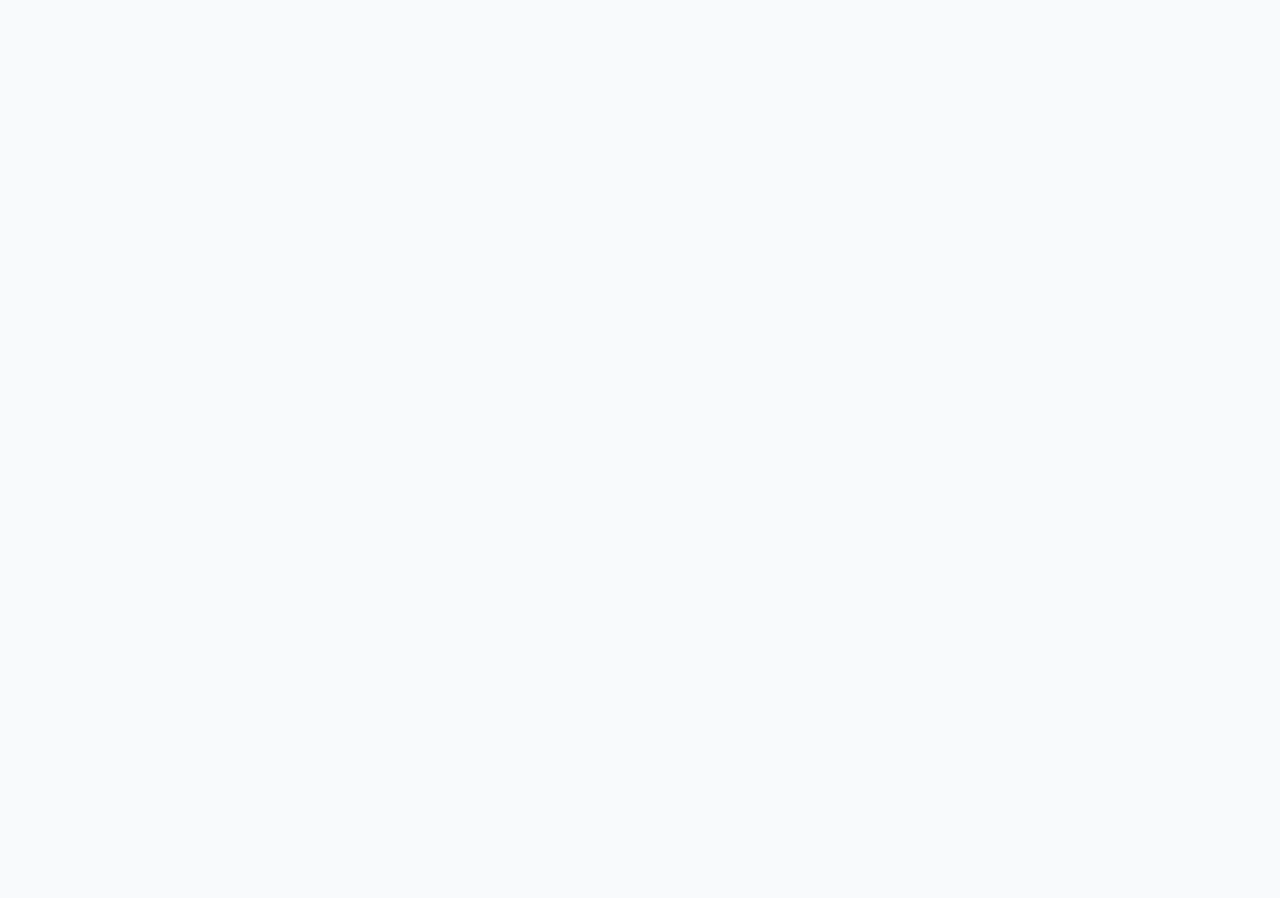
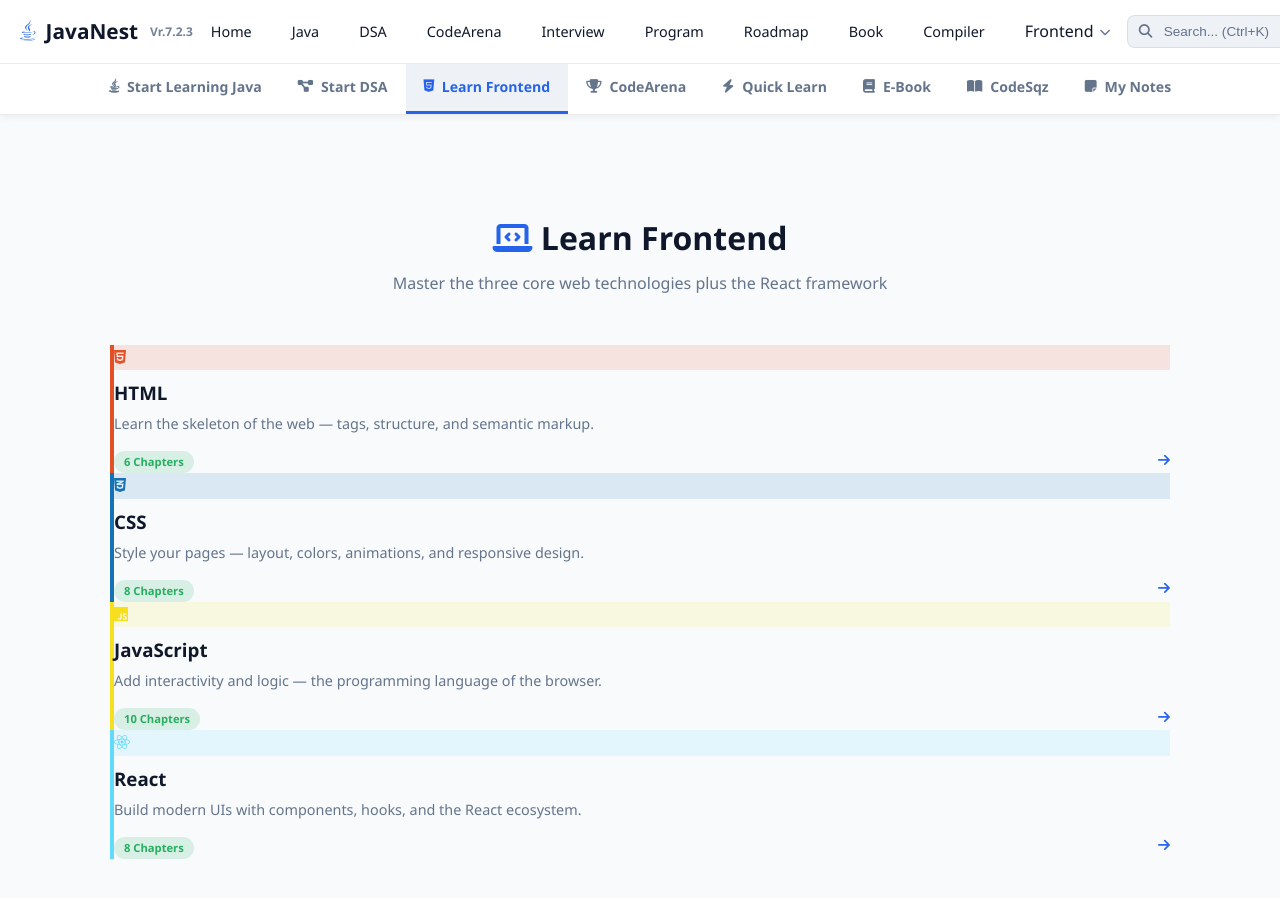
Before and after one commit to abhinavmaurya12/javapath-react, a React (Vite) app: page /frontend in a window 1280 px wide. Before the commit this address had no page. Shown: the top 898 px of the page. Before the commit the page ends 800 px from the top, so only its background shows below. Built offline with nearby package versions, Linux system fonts and the light colour scheme.

Commit message:
Add Learn Frontend landing page with HTML/CSS/JS/React cards

```diff
--- a/src/App.jsx
+++ b/src/App.jsx
@@ -22,6 +22,7 @@ import CodeSqzPage from './pages/CodeSqzPage'
 import QuickLearnPage from './pages/QuickLearnPage'
 import SubNav from './components/SubNav'
 import FrontendPage from './pages/FrontendPage'
+import FrontendLandingPage from './pages/FrontendLandingPage'
 
 function Layout({ children, hideFooter = false, hideSubNav = false }) {
   return (
@@ -70,6 +71,7 @@ export default function App() {
         <Route path="/codesqz" element={<Layout hideFooter><CodeSqzPage /></Layout>} />
         <Route path="/quick-learn" element={<Layout hideFooter><QuickLearnPage /></Layout>} />
         <Route path="/mynotes" element={<Layout hideFooter><MyNotesPage /></Layout>} />
+        <Route path="/frontend" element={<Layout hideFooter><FrontendLandingPage /></Layout>} />
         <Route path="/frontend/:track" element={<Layout hideFooter><FrontendPage /></Layout>} />
       </Routes>
     </ProgressProvider>
--- a/src/assets/css/frontend-style.css
+++ b/src/assets/css/frontend-style.css
@@ -1,6 +1,37 @@
-.frontend-layout {
-  display: flex;
-  min-height: calc(100vh - 64px);
+.frontend-landing-grid {
+  display: grid;
+  grid-template-columns: repeat(auto-fit, minmax(240px, 1fr));
+  gap: 24px;
+}
+.frontend-landing-card {
+  background: var(--card);
+  border: 1px solid var(--border);
+  border-radius: var(--radius, 12px);
+  padding: 24px;
+  transition: transform .2s ease, box-shadow .2s ease;
+  cursor: pointer;
+}
+.frontend-landing-card:hover {
+  transform: translateY(-4px);
+  box-shadow: 0 12px 28px rgba(0, 0, 0, .18);
+}
+.frontend-landing-icon {
+  width: 56px;
+  height: 56px;
+  border-radius: 14px;
+  display: inline-flex;
+  align-items: center;
+  justify-content: center;
+  font-size: 1.8rem;
+  margin-bottom: 12px;
+}
+.frontend-landing-card h3 {
+  font-size: 1.3rem;
+  margin: 0;
+}
+.frontend-landing-card p {
+  line-height: 1.5;
+  font-size: .9rem;
 }
 
 /* ===== W3Schools-style vertical sidebar =====
--- a/src/components/HomeSubNav.jsx
+++ b/src/components/HomeSubNav.jsx
@@ -4,7 +4,7 @@ import { Link, useLocation } from 'react-router-dom'
 const SUB_NAV = [
   { label: 'Start Learning Java', to: '/java', icon: 'fa-brands fa-java' },
   { label: 'Start DSA', to: '/dsa', icon: 'fa-project-diagram' },
-  { label: 'Learn Frontend', to: '/frontend/html', icon: 'fab fa-html5' },
+  { label: 'Learn Frontend', to: '/frontend', icon: 'fab fa-html5' },
   { label: 'CodeArena', to: '/codearena', icon: 'fa-trophy' },
   { label: 'Quick Learn', to: '/quick-learn', icon: 'fa-bolt' },
   { label: 'E-Book', to: '/ebook', icon: 'fa-book' },
--- a/src/components/SubNav.jsx
+++ b/src/components/SubNav.jsx
@@ -4,7 +4,7 @@ import { Link, useLocation } from 'react-router-dom'
 const SUB_NAV = [
   { label: 'Start Learning Java', to: '/java', icon: 'fa-brands fa-java' },
   { label: 'Start DSA', to: '/dsa', icon: 'fa-project-diagram' },
-  { label: 'Learn Frontend', to: '/frontend/html', icon: 'fab fa-html5' },
+  { label: 'Learn Frontend', to: '/frontend', icon: 'fab fa-html5' },
   { label: 'CodeArena', to: '/codearena', icon: 'fa-trophy' },
   { label: 'Quick Learn', to: '/quick-learn', icon: 'fa-bolt' },
   { label: 'E-Book', to: '/ebook', icon: 'fa-book' },
--- /dev/null
+++ b/src/pages/FrontendLandingPage.jsx
@@ -0,0 +1,48 @@
+import React from 'react'
+import { Link } from 'react-router-dom'
+import { frontendTracks } from '../data'
+
+const CHAPTER_COUNTS = { html: 6, css: 8, javascript: 10, react: 8 }
+
+const TRACK_ORDER = ['html', 'css', 'javascript', 'react']
+
+const META = {
+  html: { desc: 'Learn the skeleton of the web — tags, structure, and semantic markup.', color: '#e34f26' },
+  css: { desc: 'Style your pages — layout, colors, animations, and responsive design.', color: '#563d7c' },
+  javascript: { desc: 'Add interactivity and logic — the programming language of the browser.', color: '#f7df1e' },
+  react: { desc: 'Build modern UIs with components, hooks, and the React ecosystem.', color: '#61dafb' },
+}
+
+export default function FrontendLandingPage() {
+  return (
+    <div className="section" style={{ paddingTop: 100 }}>
+      <div className="section-title">
+        <h2><i className="fas fa-laptop-code" style={{ color: 'var(--primary)' }}></i> Learn Frontend</h2>
+        <p>Master the three core web technologies plus the React framework</p>
+      </div>
+      <div className="frontend-landing-grid" style={{ maxWidth: 1100, margin: '0 auto', padding: '0 20px' }}>
+        {TRACK_ORDER.map(track => {
+          const data = frontendTracks[track]
+          if (!data) return null
+          const count = CHAPTER_COUNTS[track] || (data.chapters && data.chapters.length) || 0
+          const meta = META[track]
+          return (
+            <Link key={track} to={'/frontend/' + track} style={{ textDecoration: 'none', color: 'inherit' }}>
+              <div className="frontend-landing-card" style={{ borderLeft: `4px solid ${data.color || meta.color}` }}>
+                <div className="frontend-landing-icon" style={{ background: (data.color || meta.color) + '22', color: data.color || meta.color }}>
+                  <i className={data.icon || 'fas fa-code'}></i>
+                </div>
+                <h3 style={{ margin: '8px 0 4px' }}>{data.title}</h3>
+                <p style={{ color: 'var(--text-muted)', fontSize: '.9rem', margin: '0 0 12px' }}>{meta.desc}</p>
+                <div style={{ display: 'flex', alignItems: 'center', justifyContent: 'space-between' }}>
+                  <span className="badge beginner">{count} Chapters</span>
+                  <i className="fas fa-arrow-right" style={{ color: 'var(--primary)', fontSize: '.85rem' }}></i>
+                </div>
+              </div>
+            </Link>
+          )
+        })}
+      </div>
+    </div>
+  )
+}
```
Also changed, not shown: 2 other files (tests, documents, lock files or other folders).
